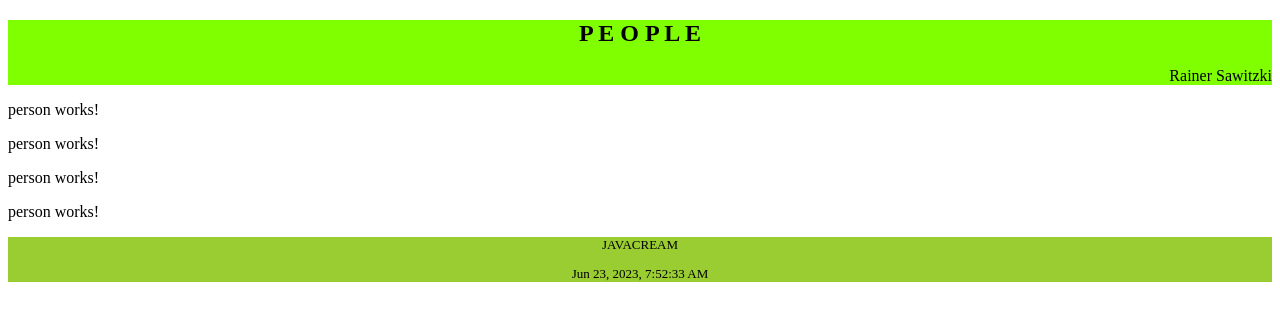
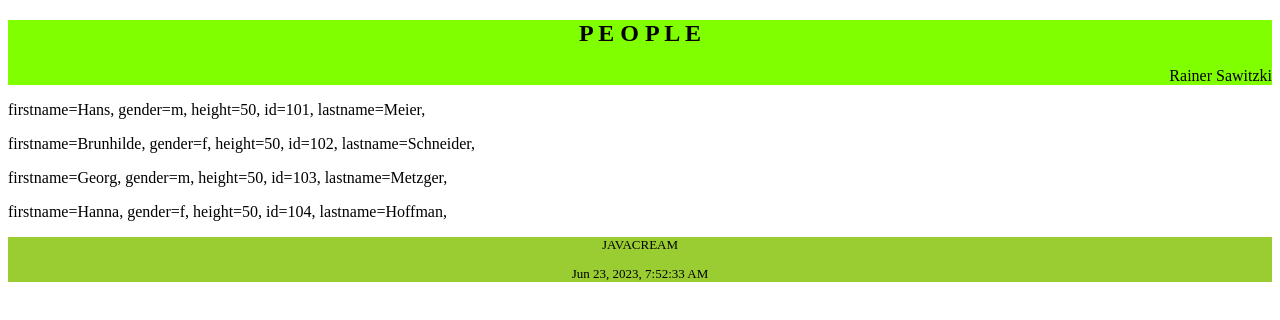
Before and after one commit to Javacream/org.javacream.training.angular, an Angular app in the folder training/: page / in a window 1280 px wide. Shown: the top 320 px of the page. Built offline with nearby package versions, Linux system fonts and the light colour scheme.

Commit message:
finish people component, play around with keyvalue-Pipe

```diff
--- a/training/src/app/people/components/header/header.component.html
+++ b/training/src/app/people/components/header/header.component.html
@@ -1,4 +1,4 @@
 <div>
     <h2>{{appTitle}}</h2>
-    <p class="right">{{profile.firstname}} {{profile.lastname}}</p>
+    <span class="right"><app-person [person]="profile"></app-person></span>
 </div>
--- a/training/src/app/people/components/people-list/people-list.component.html
+++ b/training/src/app/people/components/people-list/people-list.component.html
@@ -1 +1 @@
-<p *ngFor="let p of peopleList"><app-person [person]="p"></app-person></p>
+<p *ngFor="let p of peopleList"><app-person [person]="p" [details]="true"></app-person></p>
--- a/training/src/app/people/components/person/person.component.html
+++ b/training/src/app/people/components/person/person.component.html
@@ -1 +1,2 @@
-<p>person works!</p>
+<p *ngIf="!details">{{person.firstname}} {{person.lastname}}</p>
+<div *ngIf="details"><span *ngFor="let attribute of person | keyvalue">{{attribute.key}}={{attribute.value}}, </span></div>
--- a/training/src/app/people/components/person/person.component.ts
+++ b/training/src/app/people/components/person/person.component.ts
@@ -8,6 +8,8 @@ import { Person } from '../../model/people.model';
 })
 export class PersonComponent implements OnInit {
   @Input() person:Person
+  @Input() details = false
+
   constructor() { }
 
   ngOnInit(): void {
```
